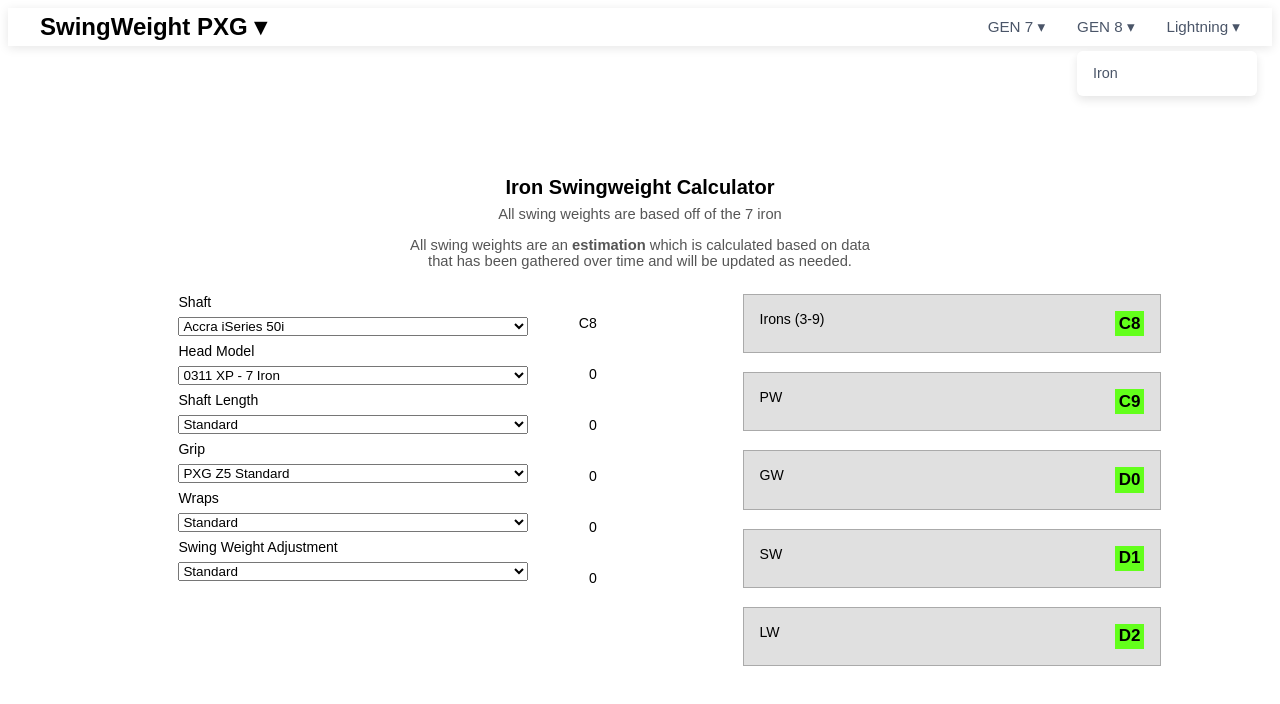
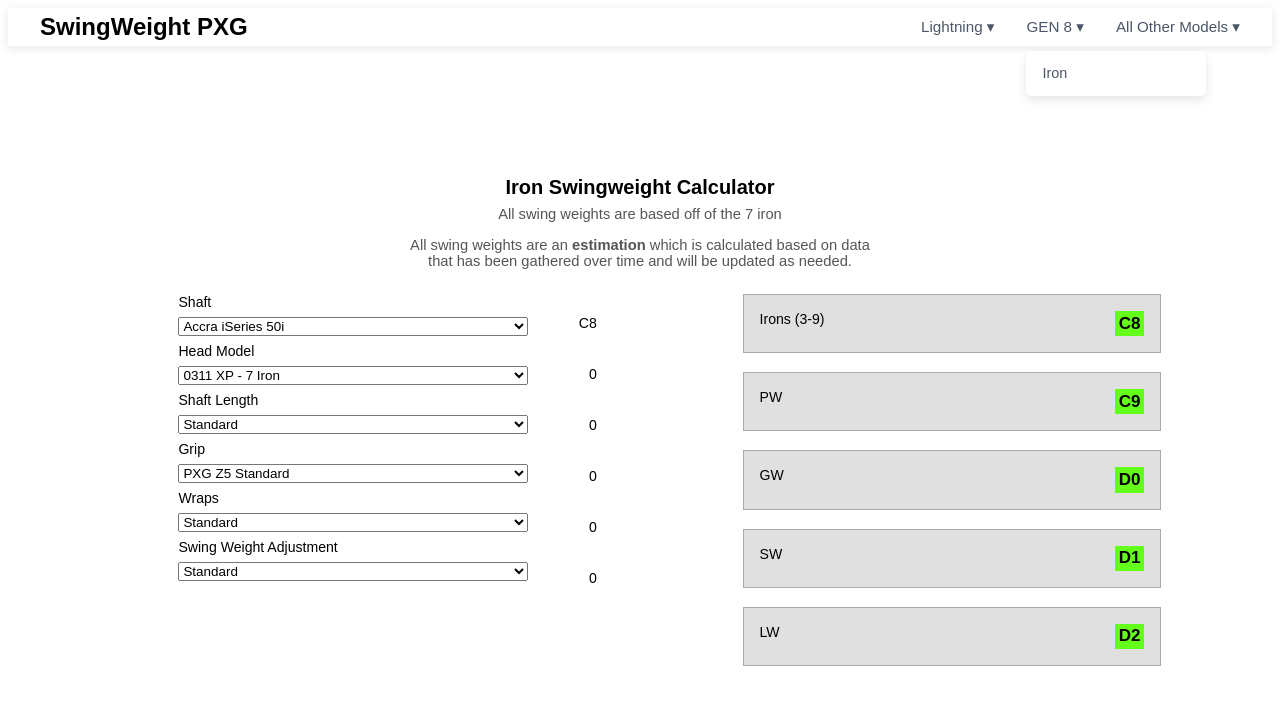
Before and after one commit to renemontoy/swingcalculator, a React (Vite) app in the folder client/: page /iron in a window 1280 px wide. Both pictures are taken after a click on the button "GEN 8 ▾". Shown: the top 704 px of the page. Built offline with nearby package versions, Linux system fonts and the light colour scheme.

Commit message:
Cambios randy

```diff
--- a/client/src/navigation.jsx
+++ b/client/src/navigation.jsx
@@ -55,57 +55,12 @@
         <div className="navbar-container">
           <div className="navbar-brand">
             <div className="navbar-dropdown" ref={calcRef}>
-              <button
-                className="navbar-link dropdown-button"
-                onClick={() => toggleDropdown('calc')}
-              >
-                <h2>SwingWeight PXG ▾</h2>
-              </button>
-              {openDropdowns.calc && (
-                <div className="dropdown-menu">
-                  <Link to="length/putter" className="dropdown-item" onClick={() => toggleDropdown('calc')}>Length Restrictions PXG</Link>
-                </div>
-              )}
+                <h2>SwingWeight PXG</h2>
               </div>
           </div>
 
           {/* ===== Menús principales ===== */}
           <div className="navbar-menu-desktop">
-            {/* GEN 7 */}
-            <div className="navbar-dropdown" ref={gen7Ref}>
-              <button
-                className="navbar-link dropdown-button"
-                onClick={() => toggleDropdown('gen7')}
-              >
-                GEN 7 ▾
-              </button>
-              {openDropdowns.gen7 && (
-                <div className="dropdown-menu">
-                  <Link to="/iron" className="dropdown-item" onClick={() => toggleDropdown('gen7')}>Iron</Link>
-                  <Link to="/driver" className="dropdown-item" onClick={() => toggleDropdown('gen7')}>Driver</Link>
-                  <Link to="/ultralite" className="dropdown-item" onClick={() => toggleDropdown('gen7')}>Ultra Lite</Link>
-                  <Link to="/secretweapon" className="dropdown-item" onClick={() => toggleDropdown('gen7')}>Secret Weapon</Link>
-                  <Link to="/fairway" className="dropdown-item" onClick={() => toggleDropdown('gen7')}>Fairway</Link>
-                  <Link to="/hybrid" className="dropdown-item" onClick={() => toggleDropdown('gen7')}>Hybrid</Link>
-                </div>
-              )}
-            </div>
-
-            {/* GEN 8 */}
-            <div className="navbar-dropdown" ref={gen8Ref}>
-              <button
-                className="navbar-link dropdown-button"
-                onClick={() => toggleDropdown('gen8')}
-              >
-                GEN 8 ▾
-              </button>
-              {openDropdowns.gen8 && (
-                <div className="dropdown-menu">
-                  <Link to="/gen8/iron" className="dropdown-item" onClick={() => toggleDropdown('gen8')}>Iron</Link>
-                </div>
-              )}
-            </div>
-
             {/* Lightning */}
             <div className="navbar-dropdown" ref={lightningRef}>
               <button
@@ -123,6 +78,41 @@
                 </div>
               )}
             </div>
+            {/* GEN 8 */}
+            <div className="navbar-dropdown" ref={gen8Ref}>
+              <button
+                className="navbar-link dropdown-button"
+                onClick={() => toggleDropdown('gen8')}
+              >
+                GEN 8 ▾
+              </button>
+              {openDropdowns.gen8 && (
+                <div className="dropdown-menu">
+                  <Link to="/gen8/iron" className="dropdown-item" onClick={() => toggleDropdown('gen8')}>Iron</Link>
+                </div>
+              )}
+            </div>
+            {/* GEN 7 */}
+            <div className="navbar-dropdown" ref={gen7Ref}>
+              <button
+                className="navbar-link dropdown-button"
+                onClick={() => toggleDropdown('gen7')}
+              >
+                All Other Models ▾
+              </button>
+              {openDropdowns.gen7 && (
+                <div className="dropdown-menu">
+                  <Link to="/iron" className="dropdown-item" onClick={() => toggleDropdown('gen7')}>Iron</Link>
+                  <Link to="/driver" className="dropdown-item" onClick={() => toggleDropdown('gen7')}>Driver</Link>
+                  <Link to="/ultralite" className="dropdown-item" onClick={() => toggleDropdown('gen7')}>Ultra Lite</Link>
+                  <Link to="/secretweapon" className="dropdown-item" onClick={() => toggleDropdown('gen7')}>Secret Weapon</Link>
+                  <Link to="/fairway" className="dropdown-item" onClick={() => toggleDropdown('gen7')}>Fairway</Link>
+                  <Link to="/hybrid" className="dropdown-item" onClick={() => toggleDropdown('gen7')}>Hybrid</Link>
+                </div>
+              )}
+            </div>
+
+
           </div>
         </div>
       </nav>
--- a/client/src/navlength.jsx
+++ b/client/src/navlength.jsx
@@ -54,17 +54,7 @@
         <div className="navbar-container">
           <div className="navbar-brand">
             <div className="navbar-dropdown" ref={calcRef}>
-              <button
-                className="navbar-link dropdown-button"
-                onClick={() => toggleDropdown('calc')}
-              >
-                <h2>Length Restrictions PXG ▾</h2>
-              </button>
-              {openDropdowns.calc && (
-                <div className="dropdown-menu">
-                  <Link to="/iron" className="dropdown-item" onClick={() => toggleDropdown('calc')}>SwingWeight PXG</Link>
-                </div>
-              )}
+                <h2>Length Restrictions PXG</h2>
               </div>
           </div>
 
```
